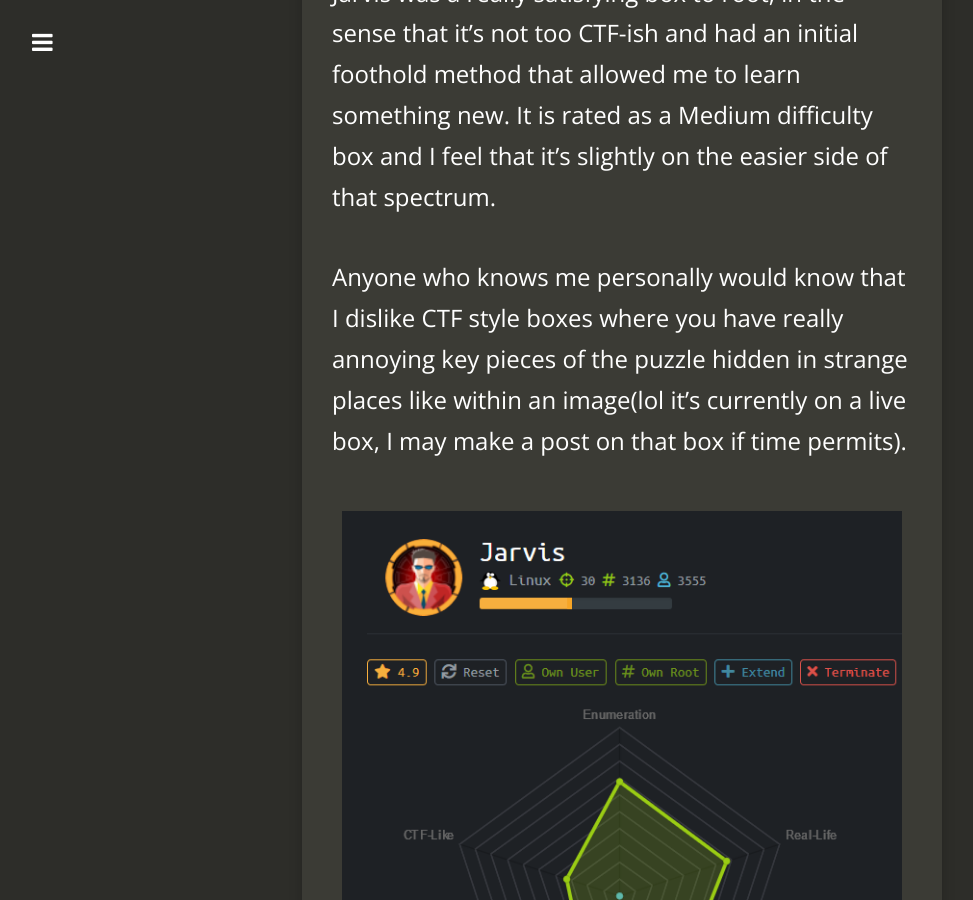
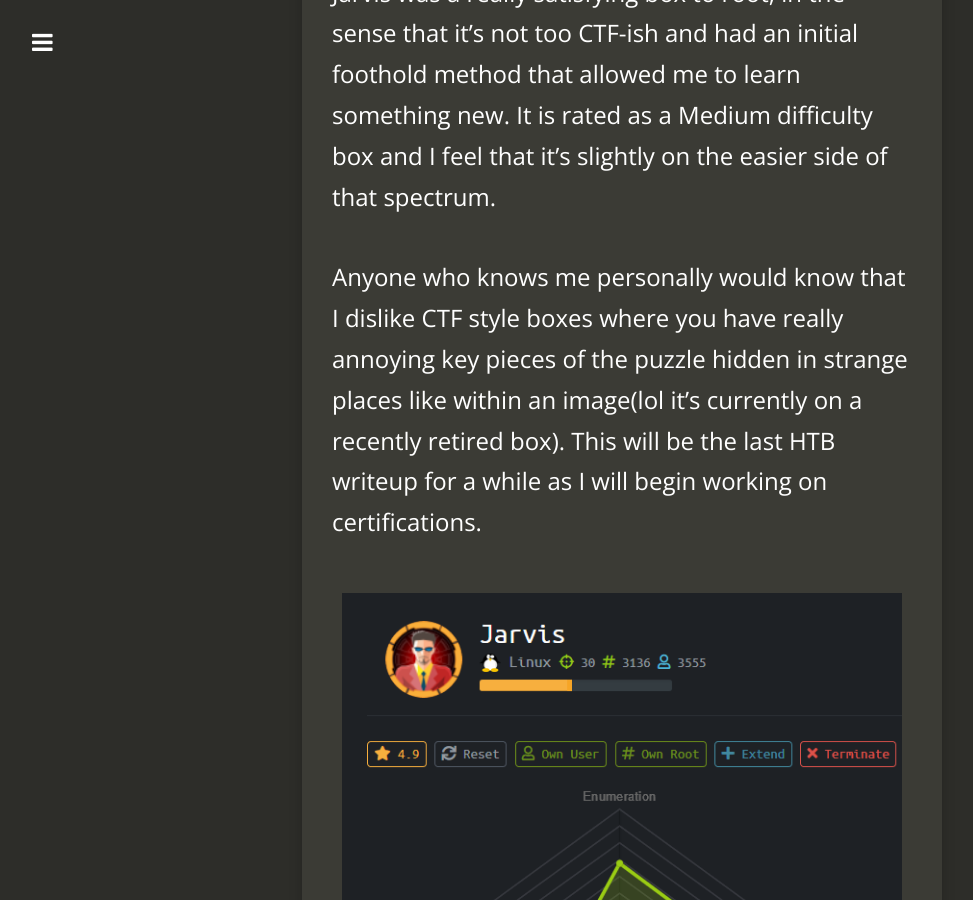
Before and after one commit to Dreamscent/Dreamscent.github.io, a Jekyll site: the page built from _posts/2019-11-10-HTB-Jarvis.md, in a window 1280 px wide and 900 px high, scrolled down 333 px. Shown: the whole window, without its empty margins (18-991 px from the left). Built offline with Jekyll 4.4.1, drawn with Linux system fonts in a browser that asks for light colours; nearby versions of some CDN libraries.

Commit message:
Update 2019-11-10-HTB-Jarvis.md

```diff
--- a/_posts/2019-11-10-HTB-Jarvis.md
+++ b/_posts/2019-11-10-HTB-Jarvis.md
@@ -18,7 +18,7 @@
 
 
 
-Anyone who knows me personally would know that I dislike CTF style boxes where you have really annoying key pieces of the puzzle hidden in strange places like within an image(lol it's currently on a live box, I may make a post on that box if time permits).
+Anyone who knows me personally would know that I dislike CTF style boxes where you have really annoying key pieces of the puzzle hidden in strange places like within an image(lol it's currently on a recently retired box). This will be the last HTB writeup for a while as I will begin working on certifications.
 
 
 
```
